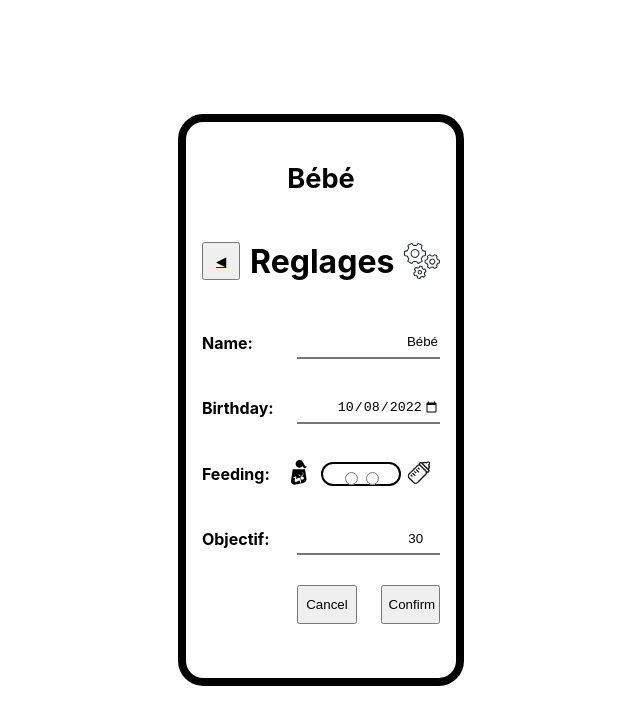
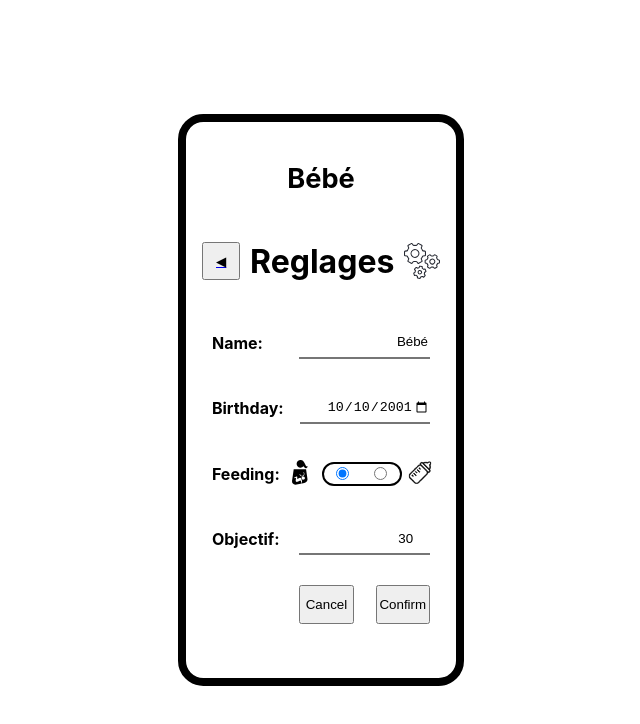
Before and after one commit to Ddbot/bebelog, a React (Create React App) app: page /settings in a window 1280 px wide. Both pictures are taken after a click on the button "Edit". Shown: the top 724 px of the page, without its empty margins (319-959 px from the left). Built offline with nearby package versions, Linux system fonts and the light colour scheme; no server answers.

Commit message:
Fixed editmode bug

```diff
--- a/src/screens/settings/Settings.tsx
+++ b/src/screens/settings/Settings.tsx
@@ -49,7 +49,12 @@ const Input = styled.input`
 const SettingsPage = (props: Props): JSX.Element => {
     const { settings, setSettings } = useSettings();
     const [isEditMode, setIsEditMode] = useState(false);
-    const [bufferizedSettings, setBufferizedSettings] : [SettingsType,SetStateAction<any>]= useState(settings);
+    const [bufferizedSettings, setBufferizedSettings] : [SettingsType,SetStateAction<any>]= useState({
+        name: 'Bébé',
+        birthDate: dayjs('10-10-2001'),
+        nourriture: 'sein',
+        objectif: 30
+    });
 
     function handleChange(event:React.ChangeEvent<HTMLInputElement>) {
         const { name, value } = event.currentTarget;
@@ -65,20 +70,21 @@ const SettingsPage = (props: Props): JSX.Element => {
         setIsEditMode(prev => !prev);
     };
 
-    function toggleFunction(food:string) {
-        setSettings((prev: SettingsType) => {
+    function submitSettings(event: React.MouseEvent) {
+
+        setSettings((prev: any) => {
             return {
-                ...prev,
-                nourriture: food
+                ...bufferizedSettings,
+                nourriture: prev.nourriture
             }
         });
+
+        setIsEditMode(false);
     };
 
-    function submitSettings(event:React.MouseEvent) {
-        setSettings(bufferizedSettings);
-        setIsEditMode(false);
-        localStorage.setItem('userSettings', JSON.stringify(bufferizedSettings));
-    };
+    useEffect(() => {
+        localStorage.setItem('userSettings', JSON.stringify(settings));
+    },[settings])
 
     return <Container>
         <H1><H1Link to="/"><button>◀</button></H1Link><span>Reglages</span><Gear /></H1>
@@ -104,7 +110,7 @@ const SettingsPage = (props: Props): JSX.Element => {
                     <Sein>
                         <Tetee />
                     </Sein>
-                    <Toggle name="nourriture" toggleFunction={toggleFunction} />
+                    <Toggle name="nourriture" selected={ settings.nourriture} />
                     <Biberon>
                         <Nourriture />
                     </Biberon>
--- a/src/screens/settings/Toggle.tsx
+++ b/src/screens/settings/Toggle.tsx
@@ -1,8 +1,6 @@
 import React, { useEffect, useState } from "react";
 import styled from "styled-components";
-import Tetee from '../../assets/Tetee';
-import Nourriture from '../../assets/Nourriture';
-
+import { useSettings } from "../../contexts/SettingsContext";
 const Label = styled.label`
 	position: relative;
 	display: inline;
@@ -29,11 +27,17 @@ const Label = styled.label`
 const ToggleContainer = styled.div`
 	& > fieldset {
 			position: relative;
-		display: inline;
+
+			display: flex;
+			flex-flow: row wrap;
+			justify-content: space-around;
+			align-items: center;
+
 			width: 5rem;
 			height: 1.5rem;
 			border-radius: .8rem;
 			border: 0.125rem solid black;
+			padding: 0;
 	}
 
 	&:last-of-type {
@@ -55,25 +59,28 @@ const ToggleContainer = styled.div`
 
 const Input = styled.input`
 display: inline-flex;
+border: 1px solid red;
+margin: 0;
 `;
 
 type Props = {
-	toggleFunction: Function,
-	name: string
+	name: string,
+	selected?: string
 };
 
 const Toggle = (props: Props): JSX.Element => {
-	const [isChecked, setIsChecked] = useState(false);
-	function handleClick({ currentTarget }: React.MouseEvent<HTMLInputElement>): void {
-		// setIsChecked(prev => !prev);
-		console.log(currentTarget.value);
+	const { setSettings } = useSettings();
 
+	function handleChange(event: React.ChangeEvent<HTMLInputElement>): void {
+		console.log('toggle value ', event.currentTarget.value);
+
+		setSettings((prev: any) => {
+			return {
+				...prev,
+				nourriture: event.currentTarget.value
+			}
+		});
 	};
-
-	// useEffect(() => {
-	// 	props.toggleFunction(isChecked ? 'sein' : 'biberon');
-	//  },[isChecked,props]);
-
 	return (
 		<ToggleContainer>
 			<fieldset>
@@ -81,17 +88,19 @@ const Toggle = (props: Props): JSX.Element => {
 					type="radio"
 					id="sein"
 					className="checkbox"
-				onClick={handleClick}
+					onChange={handleChange}
 					name={props.name}
 					value="sein"
+					defaultChecked={ props.selected === 'sein'}
 				/>
 							<Input
 					type="radio"
 					id="biberon"
 					className="checkbox"
-				onClick={handleClick}
+					onChange={handleChange}
 					name={props.name}
 					value="biberon"
+					defaultChecked={ props.selected === 'biberon'}
 				/>
 			</fieldset>
 		</ToggleContainer>
--- a/src/screens/settings/styled-components.js
+++ b/src/screens/settings/styled-components.js
@@ -57,6 +57,11 @@ export const Ul = styled.ul`
 export const EditButton = styled.button`
 	height: 80%;
 	width: 25%;
+
+	display: flex;
+	flex-flow: row nowrap;
+	justify-content: center;
+	align-items: center;
 `;
 
 export const CancelButton = styled(EditButton)`
@@ -74,6 +79,8 @@ export const Li = styled.li`
 	flex-flow: row nowrap;
 	justify-content: space-between;
 	align-items: center;
+
+	padding: 0 0.625rem;
 
 
 	& > label {
```
Lines whose indentation alone changed are shown as unchanged.
